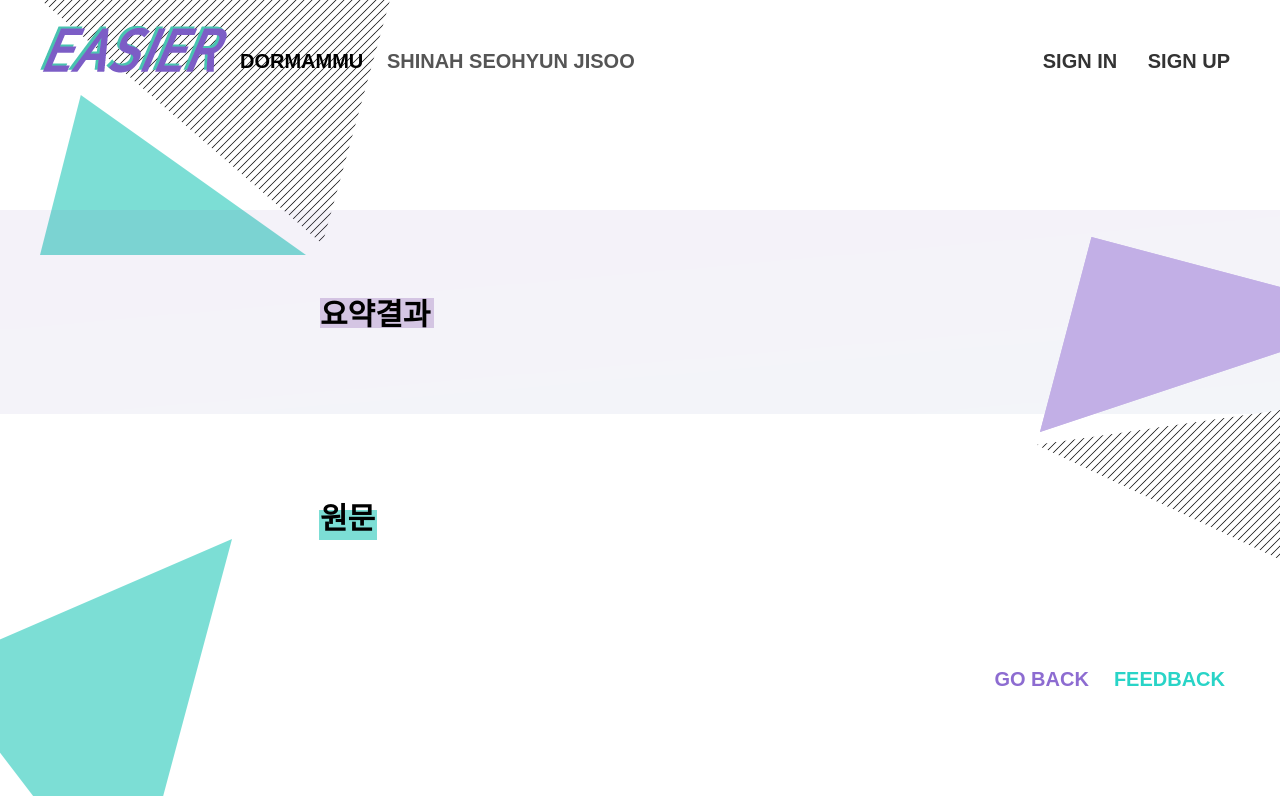
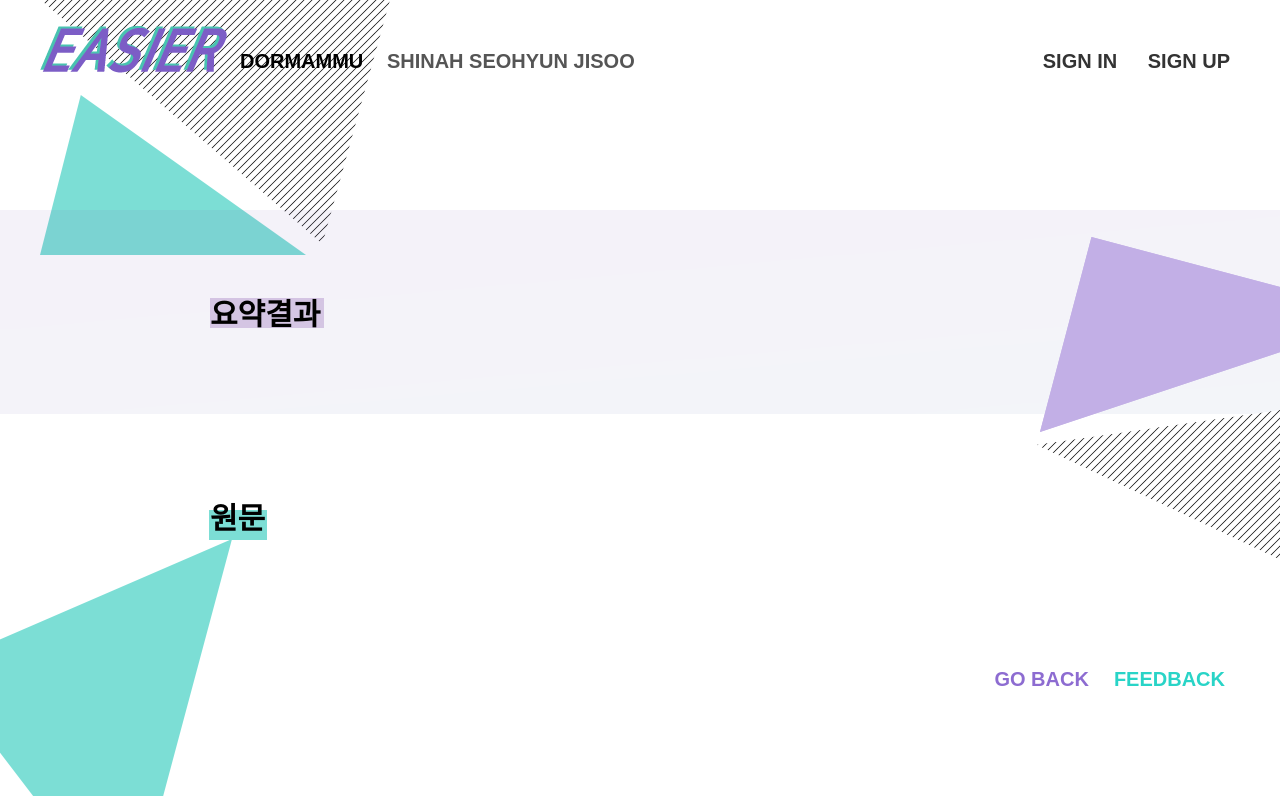
Before and after one commit to wltn716/textrank_private, a Django app: template blog/templates/blog/result.html in a window 1280 px wide. Run offline with Django 3.2, Linux system fonts and the light colour scheme; the template is opened without the code that fills it, so the values that code supplies are empty; some libraries are stand-ins or nearby versions; some web fonts are replaced.

Commit message:
css 수정

```diff
--- a/blog/static/css/content.css
+++ b/blog/static/css/content.css
@@ -1,6 +1,6 @@
 /*content.html*/
 .form-area{
-	margin-top: 160px;
+	margin-top: 130px;
 }
 
 .form-area>div{
@@ -41,8 +41,8 @@
 }
 
 .post-form > textarea{
-	width:700px;
-	height:200px;
+	width:720px;
+	height:270px;
 	border-top: 2px solid #777;
 	border-bottom: 2px solid #777;
 	border-right: 0px;
--- a/blog/static/css/result.css
+++ b/blog/static/css/result.css
@@ -3,17 +3,21 @@
 	margin: 110px 0px 0px 0px;
 	background: url("../image/bg-result.png") no-repeat;
 	background-size: cover;
-	padding: 50px 320px;
+	padding: 50px 0px;
 	font-size: 20px;
 }
 
-.result>p:first-child{
+.result>div{
+	width: 860px;
+}
+
+.result>div>p:first-child{
 	font-size: 30px;
 	display: flex;
 	justify-content: flex-start;
 }
 
-.result>p:first-child:after{
+.result>div>p:first-child:after{
 	content:"";
 	position: relative;
 	right: 110px;
@@ -25,25 +29,23 @@
 	background-color: #ddcee8;
 }
 
-.result>p:nth-child(2){
+.result>div>p:nth-child(2){
 	color: #29d4c7;
 }
 
-.result>p{
-	display: flex;
-	justify-content: center;
-}
 
 .origin{
-	padding: 50px 320px;
+	padding: 50px 0px;
 	margin: 0 0 50px 0;
 }
-
-.origin>p:first-child{
+.origin>div{
+	width:860px;
+}
+.origin>div>p:first-child{
 	font-size: 30px;
 }
 
-.origin>p:first-child:after{
+.origin>div>p:first-child:after{
 	content:"";
 	position: relative;
 	right: 56px;
--- a/blog/templates/blog/result.html
+++ b/blog/templates/blog/result.html
@@ -22,17 +22,21 @@
         <div class="triangle2"><img src="{% static 'image/result_triangle2.png' %}" alt="triangle"/></div>
         <div class="triangle3"><img src="{% static 'image/result_triangle3.png' %}" alt="triangle"/></div>
     </div>
-    <div class="result">
-        <p class="bold">요약결과</p>
-        {% for post in posts %}
-            <p>{{ post }}</p>
-        {% endfor %}
+    <div class="result" align ="center">
+        <div >
+            <p align ="left" class="bold">요약결과</p>
+            {% for post in posts %}
+                <p align ="left">{{ post }}</p>
+            {% endfor %}
+        </div>
     </div>
-    <div class="origin">
-        <p class="bold">원문</p>
-        {% for text in texts %}
-            <p>{{ text }}</p>
-        {% endfor %}
+    <div class="origin" align="center">
+        <div >
+            <p align ="left" class="bold">원문</p>
+            {% for text in texts %}
+                <p align ="left">{{ text }}</p>
+            {% endfor %}
+        </div>
     </div>
     <div class="links bolder">
         <span class="margin-right"><a href="/content">GO BACK</a></span>
```
